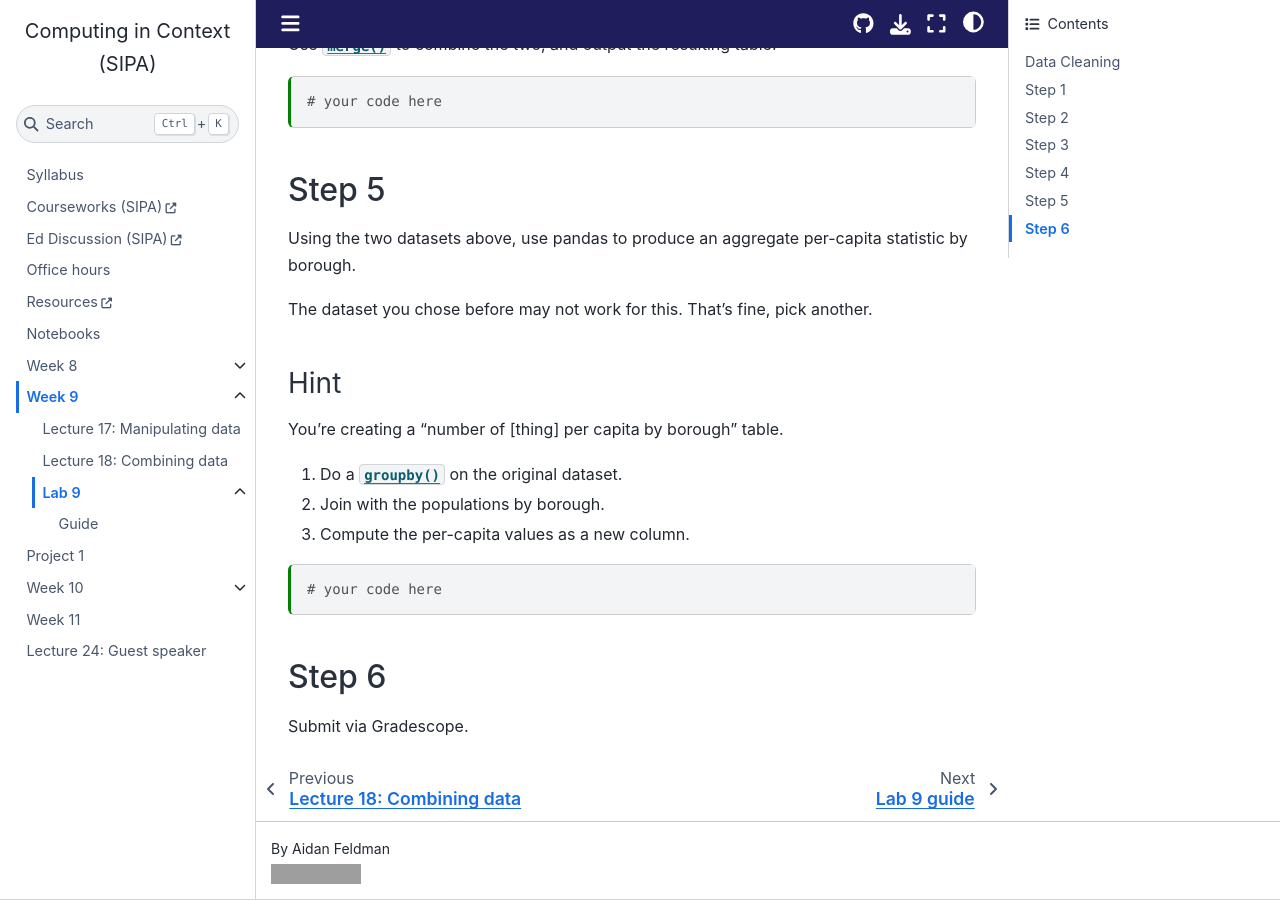
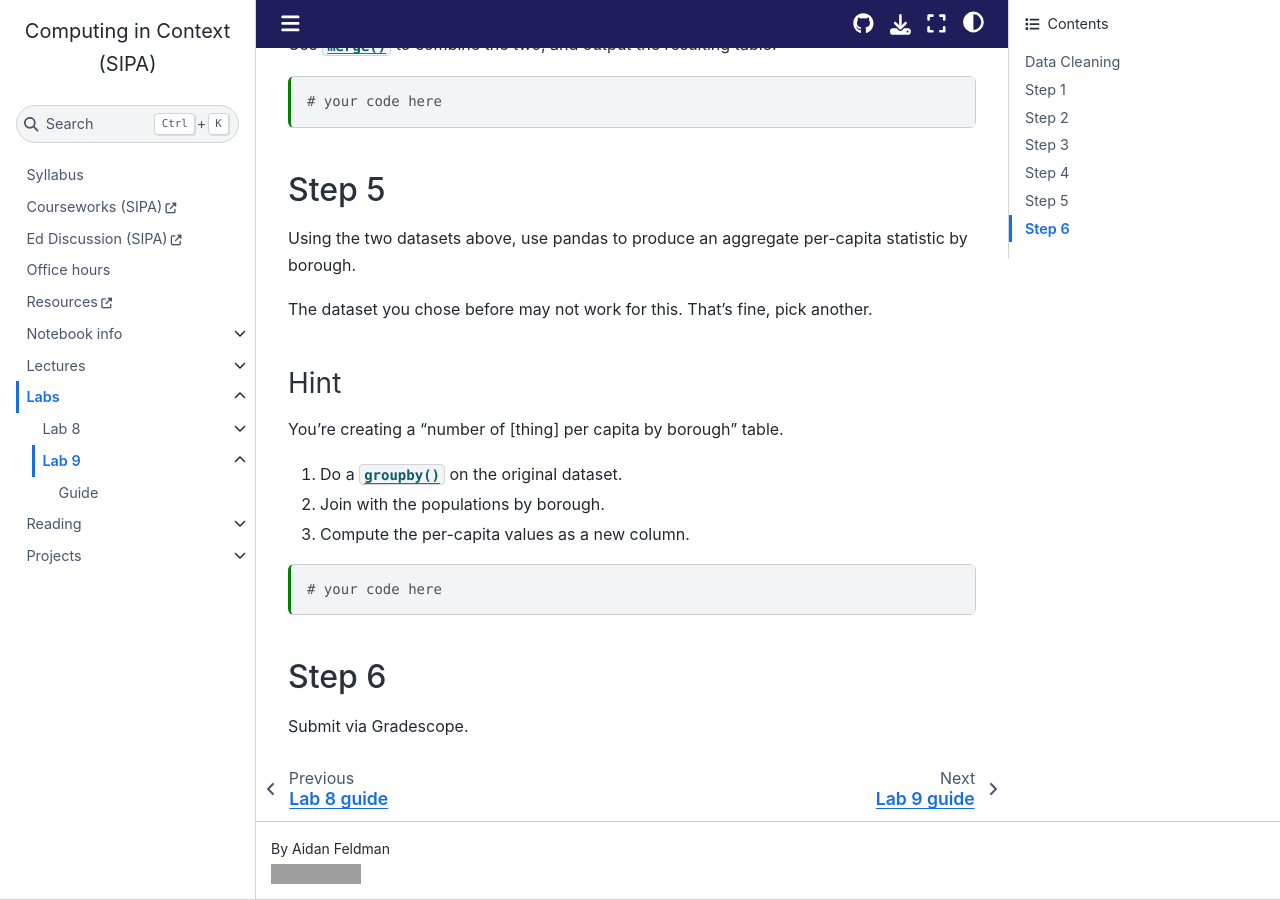
Before and after one commit to afeld/computing-in-context, a Jupyter Book: the page built from lab_9.ipynb, in a window 1280 px wide and 900 px high, scrolled down 1642 px. Built offline with Jupyter Book 1.0.4 settings and Sphinx 7.4.7 and the Sphinx Book theme 1.1.4, drawn with Linux system fonts in a browser that asks for light colours; pages that are not in the unit, such as notebooks, are missing from menus; comment, search, counter and statistics services are not loaded; grey boxes are pictures that could not be loaded.

Commit message:
rearrange the Table of Contents to be grouped by category

```diff
--- a/_toc.yml
+++ b/_toc.yml
@@ -14,25 +14,28 @@ chapters:
   - url: https://python-public-policy.afeld.me/en/columbia/resources.html
     title: Resources
   - file: notebooks
-  - file: week_8
+    # use glob where the automatic sorting would put them in the correct order (all single or double digits, but not both)
     sections:
-      - file: lecture_15
-      - file: lecture_16
+      - glob: notebook_*
+  - file: lectures
+    sections:
+      - glob: lecture_*
+  - file: labs
+    sections:
       - file: lab_8
         sections:
           - file: lab_8_guide
             title: Guide
-  - file: week_9
-    sections:
-      - file: lecture_17
-      - file: lecture_18
       - file: lab_9
         sections:
           - file: lab_9_guide
             title: Guide
-  - file: project_1
-  - file: week_10
+  - file: reading
     sections:
-      - file: lecture_19
-  - file: week_11
-  - file: lecture_24
+      - file: week_8
+      - file: week_9
+      - file: week_10
+      - file: week_11
+  - file: projects
+    sections:
+      - glob: project_*
--- a/notebooks.md
+++ b/notebooks.md
@@ -1,4 +1,4 @@
-# Notebooks
+# Notebook info
 
 This site is built from Jupyter notebooks and Markdown files using [Jupyter Book](https://jupyterbook.org/). You can take a look at [the source code](https://github.com/afeld/computing-in-context), if curious.
 
```
Also changed, not shown: labs.md (added, +5 -0 lines), lectures.md (added, +5 -0 lines), projects.md (added, +5 -0 lines), reading.md (added, +5 -0 lines).
